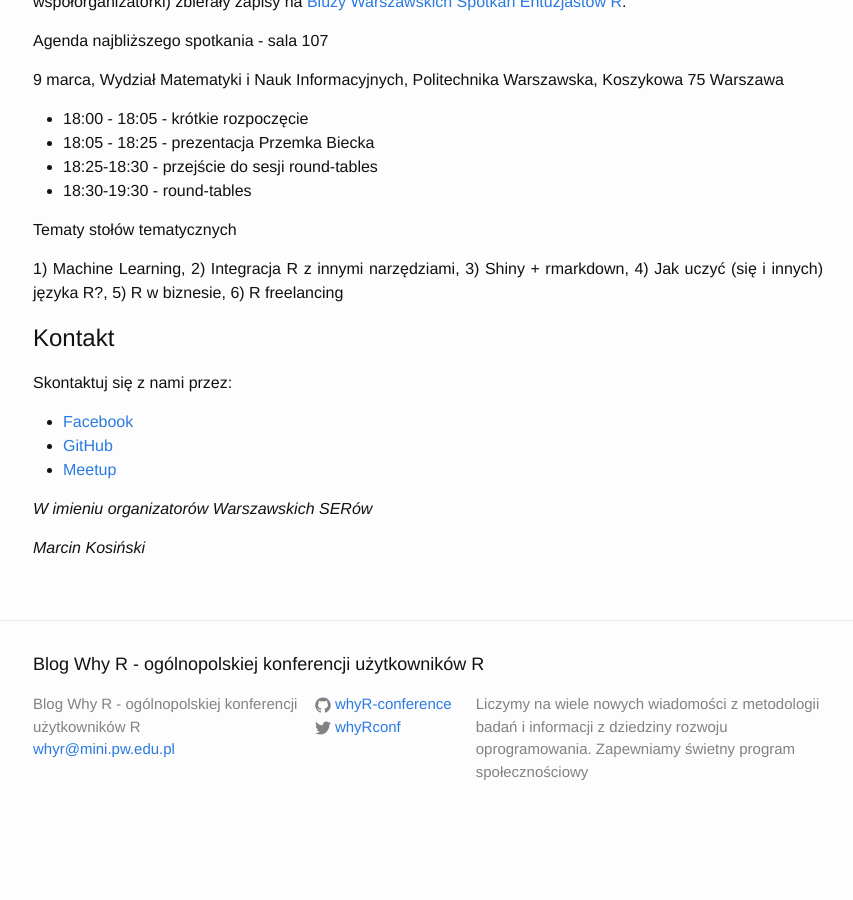
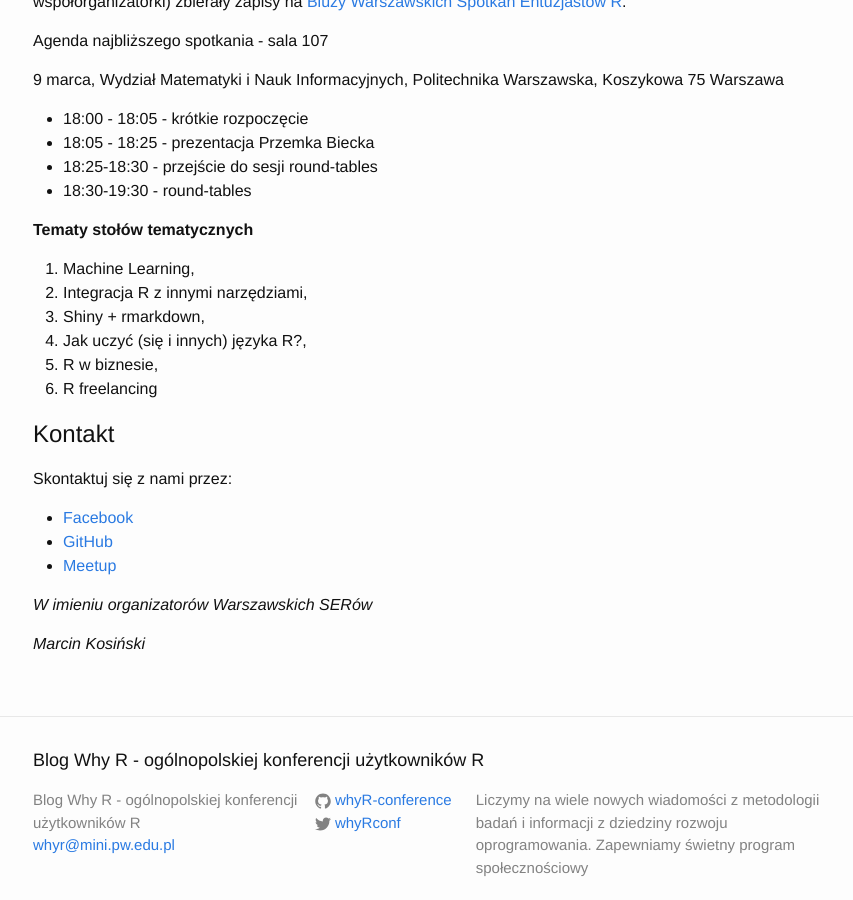
Before and after one commit to WhyR2017/blog, a Jekyll site: the page built from _posts/2017-03-07-SER.md, in a window 1280 px wide and 900 px high, scrolled down 1170 px. Shown: the whole window, without its empty margins (212-1065 px from the left). Built offline with Jekyll 4.4.1, drawn with Linux system fonts in a browser that asks for light colours; comment, search, counter and statistics services are not loaded; before the commit the page ends 2013 px from its top, so only the background shows below that.

```diff
--- a/_posts/2017-03-07-SER.md
+++ b/_posts/2017-03-07-SER.md
@@ -34,14 +34,14 @@ Agenda najbliższego spotkania - sala 107
 - 18:25-18:30 - przejście do sesji round-tables
 - 18:30-19:30 - round-tables
 
-Tematy stołów tematycznych
+**Tematy stołów tematycznych**
 
-1) Machine Learning,
-2) Integracja R z innymi narzędziami,
-3) Shiny + rmarkdown,
-4) Jak uczyć (się i innych) języka R?,
-5) R w biznesie,
-6) R freelancing
+1. Machine Learning,
+2. Integracja R z innymi narzędziami,
+3. Shiny + rmarkdown,
+4. Jak uczyć (się i innych) języka R?,
+5. R w biznesie,
+6. R freelancing
 
 
 # Kontakt
```
